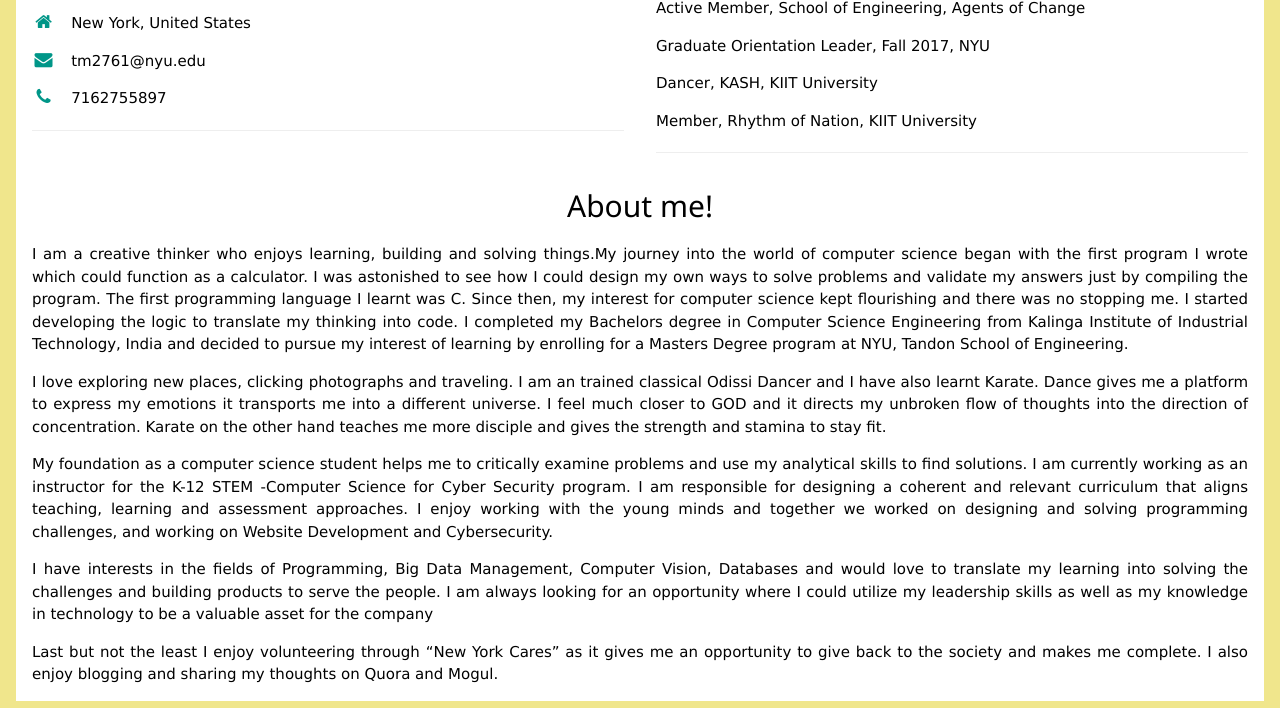
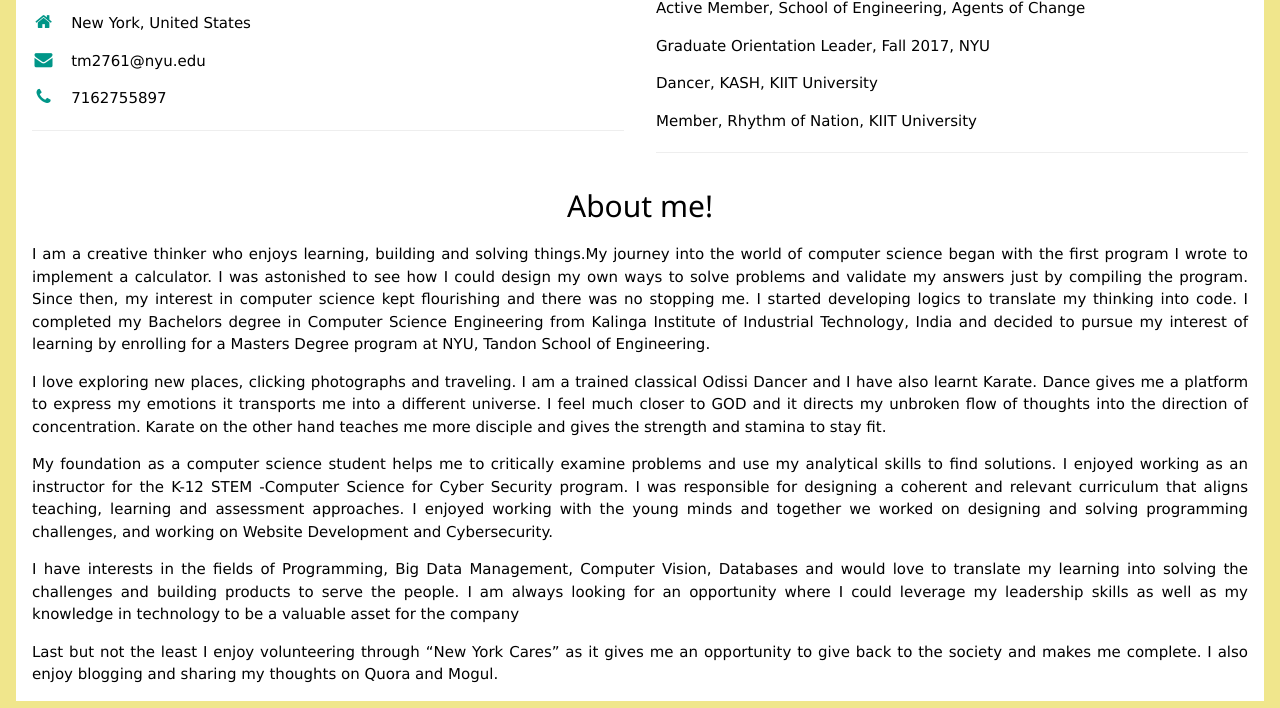
Before and after one commit to Titash21/Titash21.github.io, a plain HTML site: page index.html in a window 1280 px wide. Shown: the part 933-1641 px from the top of the page. Drawn offline with nearby package versions, Linux system fonts and the light colour scheme.

Commit message:
Add files via upload

```diff
--- a/index.html
+++ b/index.html
@@ -119,24 +119,24 @@
 			<div class="w3-container w3-white" style="width:100%">
 		  <h2 id="About_me"><center>About me!</center></h2>
 			<p align="justify">I am a creative thinker who enjoys learning, building and solving things.My journey into the world of computer science began with the first
-			program I wrote which could function as a calculator. I was astonished to see how I could design my own ways to solve problems
-			and validate my answers just by compiling the program. The first programming language I learnt was C. Since then, my interest
-			for computer science kept flourishing and there was no stopping me. I started developing the logic to translate
+			program I wrote to implement a calculator. I was astonished to see how I could design my own ways to solve problems
+			and validate my answers just by compiling the program. Since then, my interest
+			in computer science kept flourishing and there was no stopping me. I started developing logics to translate
 			my thinking into code. I completed my Bachelors degree in Computer Science Engineering from Kalinga Institute of
 			Industrial Technology, India and decided to pursue my interest of learning by enrolling for a
 			Masters Degree program at NYU, Tandon School of Engineering.<p>
 			<p align="justify">I love exploring new places, clicking photographs and traveling.
-				I am an trained classical Odissi Dancer and I have also learnt Karate. Dance gives me a platform to express my emotions it transports me into a different universe.
+				I am a trained classical Odissi Dancer and I have also learnt Karate. Dance gives me a platform to express my emotions it transports me into a different universe.
 				 I feel much closer to GOD and it directs my unbroken flow of thoughts into the direction of concentration. Karate on the other hand teaches me more disciple and gives
 				 	the strength and stamina to stay fit.</p>
 			<p align="justify"> My foundation as a computer science student helps me to critically examine problems and use my analytical skills to find solutions.
-				I am currently working as an instructor for the K-12 STEM -Computer Science for Cyber Security program.
-				I am responsible for designing a coherent and relevant curriculum that aligns teaching, learning and assessment approaches.
-				I enjoy working with the young minds and together we worked on designing  and solving programming challenges, and working on
+				I enjoyed working as an instructor for the K-12 STEM -Computer Science for Cyber Security program.
+				I was responsible for designing a coherent and relevant curriculum that aligns teaching, learning and assessment approaches.
+				I enjoyed working with the young minds and together we worked on designing and solving programming challenges, and working on
 				Website Development and Cybersecurity. <p>
 				<p align="justify"> I have interests in the fields of Programming, Big Data Management, Computer Vision, Databases and would love to translate my learning
 					into solving the challenges and building products to serve the people. I am always looking for an opportunity where I could
-					utilize my leadership skills as well as my knowledge in technology to be a valuable asset for the company<p>
+					leverage my leadership skills as well as my knowledge in technology to be a valuable asset for the company<p>
 
 				<p align="justify">Last but not the least I enjoy volunteering through “New York Cares” as it gives me an opportunity to give back to the society and makes me complete. I also enjoy
 				blogging and sharing my thoughts on Quora and Mogul. </p>
```
